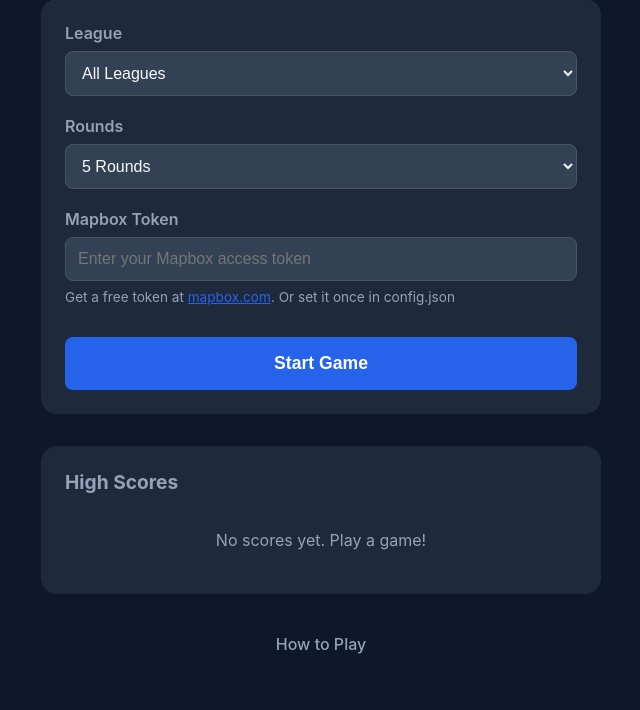
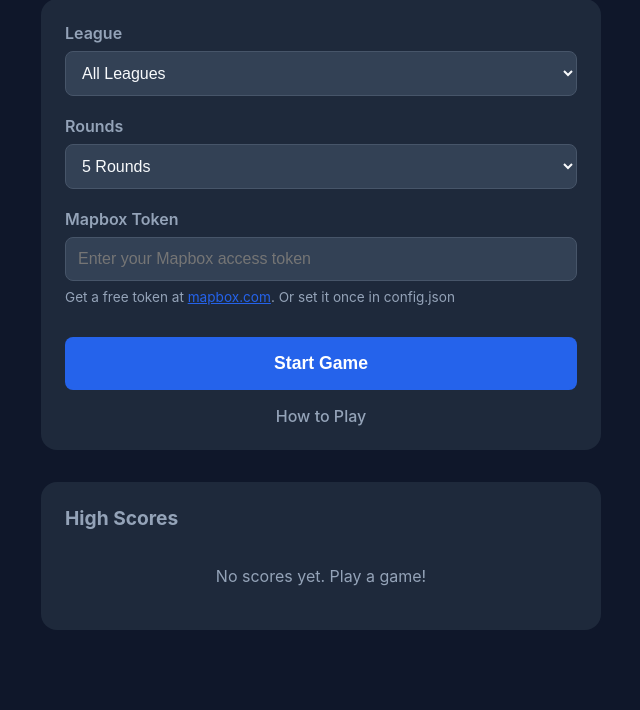
Before and after one commit to Thakkennes/geostadium, a Flask app: page / in a window 1280 px wide. Shown: the part 334-1044 px from the top of the page, without its empty margins (319-959 px from the left). Before the commit the page ends 988 px from the top, so only its background shows below. Run offline with Flask 3, Linux system fonts and the light colour scheme; some libraries are stand-ins or nearby versions.

Commit message:
Move How to Play link inside game options

```diff
--- a/static/css/style.css
+++ b/static/css/style.css
@@ -217,6 +217,9 @@ body {
 }
 
 .how-to-play-link {
+    display: block;
+    text-align: center;
+    margin-top: 16px;
     color: var(--text-secondary);
     text-decoration: none;
     font-weight: 500;
--- a/templates/index.html
+++ b/templates/index.html
@@ -41,6 +41,7 @@
             </div>
 
             <button id="start-game" class="btn-primary">Start Game</button>
+            <a href="/about" class="how-to-play-link">How to Play</a>
         </div>
 
         <div class="high-scores">
@@ -52,7 +53,6 @@
     </main>
 
     <footer class="home-footer">
-        <a href="/about" class="how-to-play-link">How to Play</a>
     </footer>
 </div>
 {% endblock %}
```
